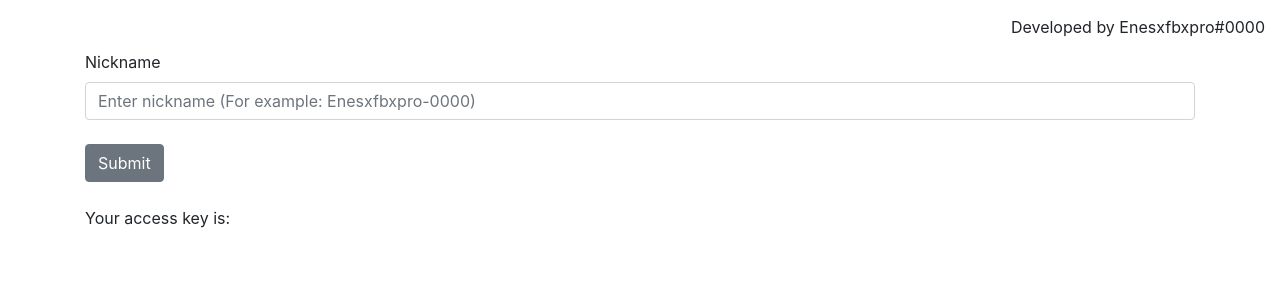
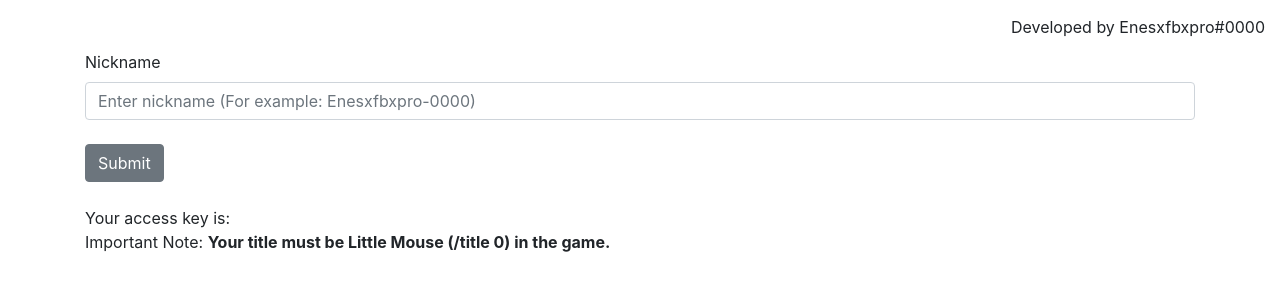
Before and after one commit to enesucar/TransformiceLuaEnigma, a plain HTML site: page index.html in a window 1280 px wide. Drawn offline with nearby package versions, Linux system fonts and the light colour scheme.

Commit message:
Update index.html

```diff
--- a/index.html
+++ b/index.html
@@ -16,7 +16,7 @@
                 <input type="text" class="form-control" id="nickname" aria-describedby="nickname" placeholder="Enter nickname (For example: Enesxfbxpro-0000)"><br>
                 <button type="button" class="btn btn-secondary" id="submit">Submit</button><br /><br />
                 <div>Your access key is: <b><span id="result" style="font-size: 20px"></span></div></b>
-
+                <div>Important Note: <b>Your title must be Little Mouse (/title 0) in the game.</div></b>
             </div>
         </form>
     </div>
```
